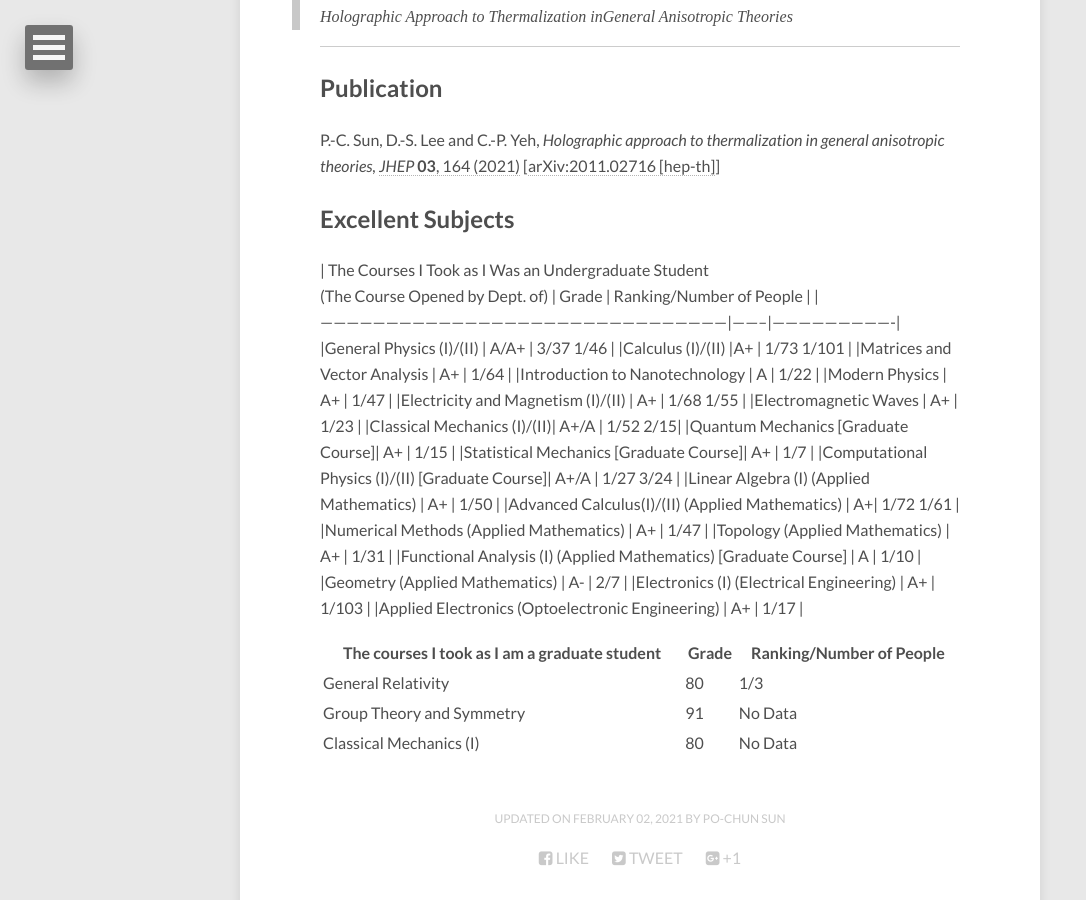
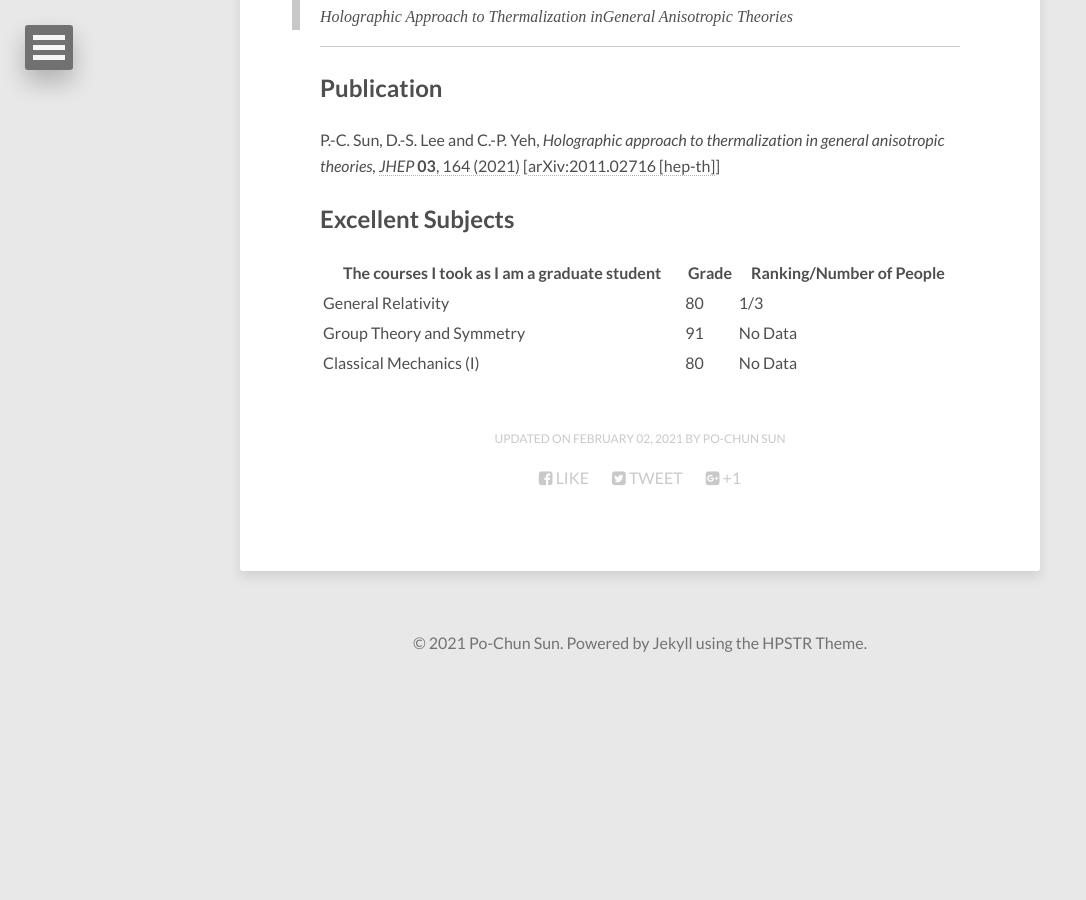
Before and after one commit to pochunsun/pochunsun.github.io, a Jekyll site: the page built from about/index.md, in a window 1280 px wide and 900 px high, scrolled down 878 px. Shown: the whole window, without its empty margins (0-1086 px from the left). Built offline with Jekyll 4.4.1, drawn with Linux system fonts in a browser that asks for light colours; nearby versions of some CDN libraries; after the commit the page ends 1562 px from its top, so only the background shows below that.

Commit message:
Update index.md

```diff
--- a/about/index.md
+++ b/about/index.md
@@ -28,27 +28,7 @@ modified: 2021-02-02
 P.-C. Sun, D.-S. Lee and C.-P. Yeh, *Holographic approach to thermalization in general anisotropic theories,* [*JHEP* **03**, 164 (2021)](https://doi.org/10.1007/JHEP03(2021)164) [[arXiv:2011.02716 [hep-th]](https://inspirehep.net/literature/1828509)]
 
 ## Excellent Subjects
-| The Courses I Took as I Was an Undergraduate Student <br /> (The Course Opened by Dept. of) |  Grade |  Ranking/Number of People  |
-|---------------------------------------------------------------------------------------------|--------|----------------------------|
-|General Physics (I)/(II)                                                        |  A/A+  |  3/37  1/46                |
-|Calculus (I)/(II)                                                               |A+      |  1/73   1/101              |
-|Matrices and Vector Analysis                                                    | A+     | 1/64                       |
-|Introduction to Nanotechnology                                                  | A      | 1/22                       |
-|Modern Physics                     |  A+   | 1/47  |
-|Electricity and Magnetism (I)/(II) | A+ | 1/68   1/55 |
-|Electromagnetic Waves   | A+    | 1/23 |
-|Classical Mechanics (I)/(II)|  A+/A    | 1/52  2/15|
-|Quantum Mechanics [Graduate Course]| A+    | 1/15 |
-|Statistical Mechanics [Graduate Course]| A+    | 1/7 |
-|Computational Physics (I)/(II) [Graduate Course]| A+/A    | 1/27    3/24 |
-|Linear Algebra (I) (Applied Mathematics) | A+    | 1/50 |
-|Advanced Calculus(I)/(II) (Applied Mathematics) | A+| 1/72  1/61 |
-|Numerical Methods (Applied Mathematics) | A+    | 1/47 |
-|Topology (Applied Mathematics) | A+    | 1/31 |
-|Functional Analysis (I) (Applied Mathematics) [Graduate Course] | A     | 1/10 |
-|Geometry (Applied Mathematics) | A-   | 2/7 |
-|Electronics (I) (Electrical Engineering)   | A+   |   1/103  |
-|Applied Electronics (Optoelectronic Engineering)  | A+    |  1/17  |
+
 
 |The courses I took as I am a graduate student |  Grade  |   Ranking/Number of People  |
 |----------------------------------------------|---------|-----------------------------|
```
